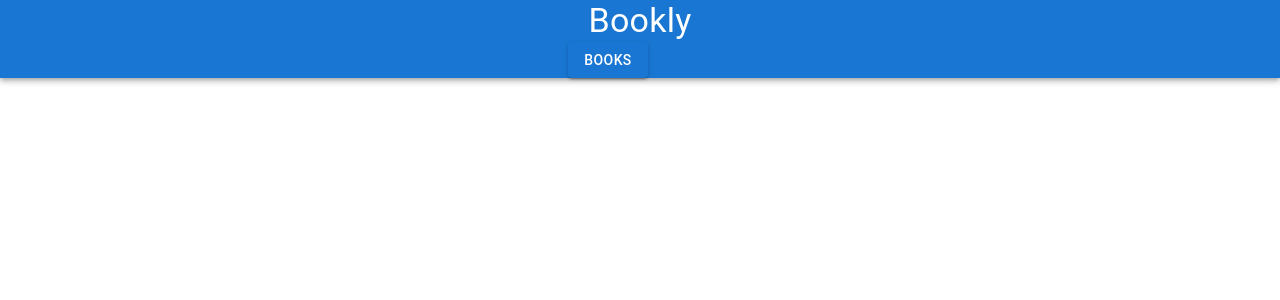
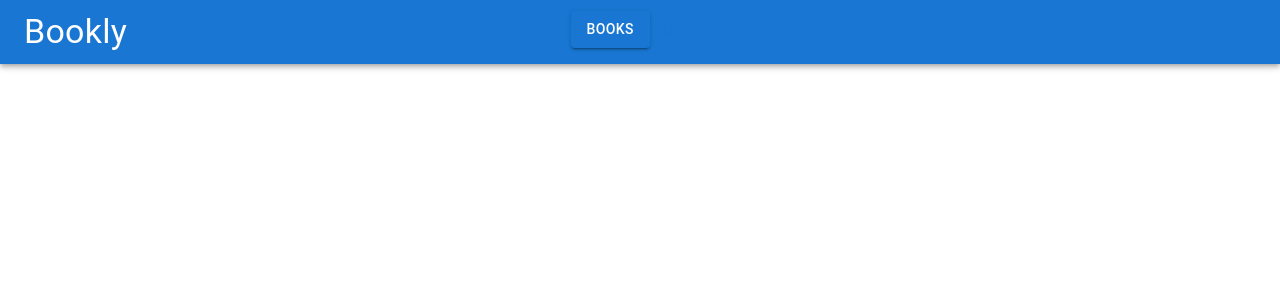
Before and after one commit to Ah179/launch22-swe-week3-team10, a React (Create React App) app in the folder client/: page / in a window 1280 px wide. Shown: the top 300 px of the page. Built offline with nearby package versions, Linux system fonts and the light colour scheme.

Commit message:
fix centering on navbar

```diff
--- a/client/src/components/Navbar.js
+++ b/client/src/components/Navbar.js
@@ -1,11 +1,16 @@
 import { Link, useLocation } from 'react-router-dom';
-import { Button, Typography, AppBar } from '@mui/material';
+import { Button, Typography, AppBar, Grid, Toolbar } from '@mui/material';
 
 const Navbar = props => {
 	return (
 		<>
 			<AppBar position="static">
-				<Typography variant="h4">Bookly</Typography>
+				<Toolbar>
+					<Grid container spacing="2" justifyContent="center">
+						<Grid item xs="auto">
+							<Typography variant="h4" align="left">Bookly</Typography>
+						</Grid>
+						<Grid item xs={10}>
 							<nav>
 								<Button
 									variant={useLocation().pathname==='/' ? 'contained' : 'text'}
@@ -22,6 +27,10 @@ const Navbar = props => {
 									Cart
 								</Button>
 							</nav>
+						</Grid>
+						<Grid item xs></Grid>
+					</Grid>
+				</Toolbar>
 			</AppBar>
 		</>
 	);
```
Lines whose indentation alone changed are shown as unchanged.
